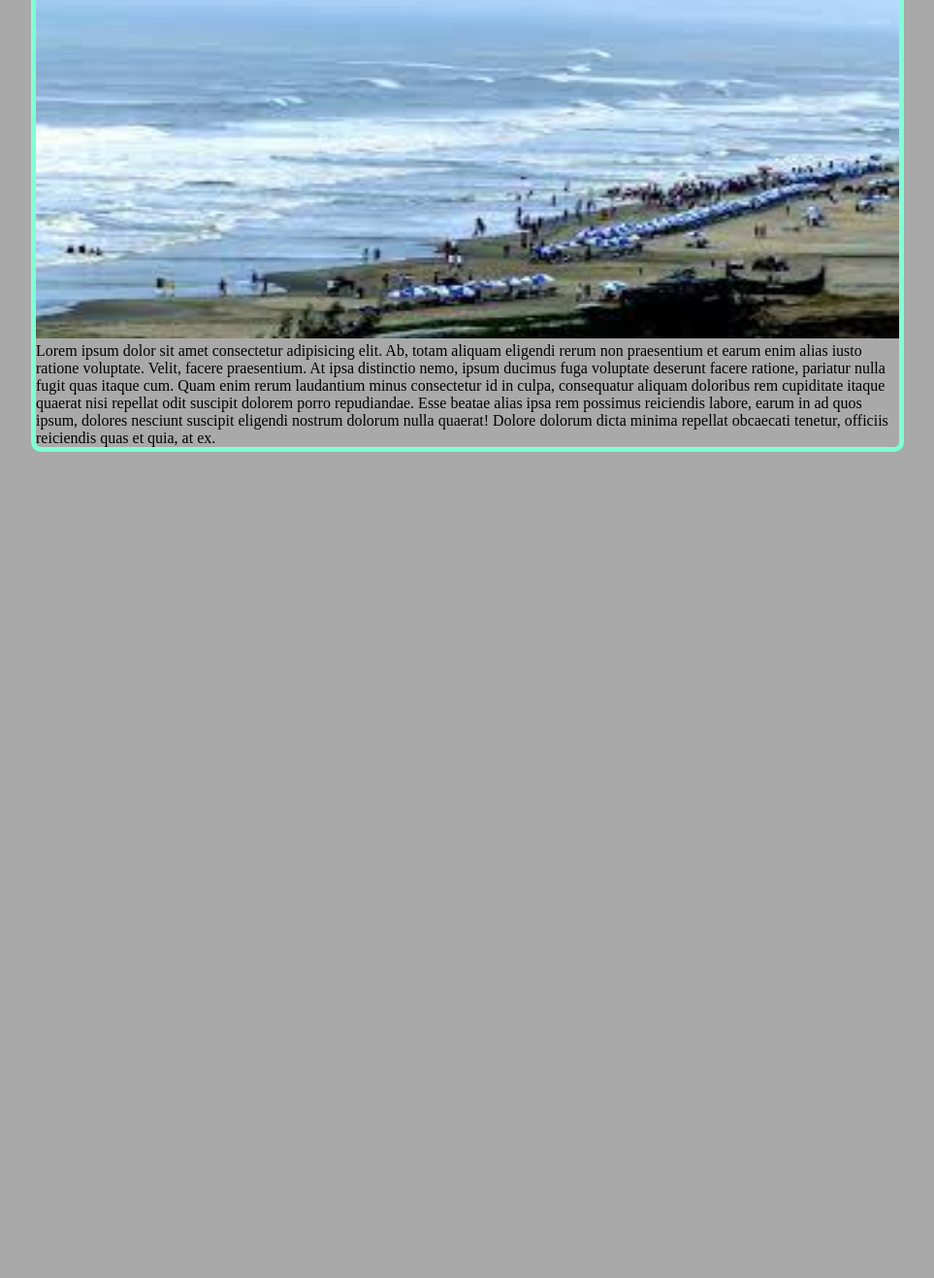
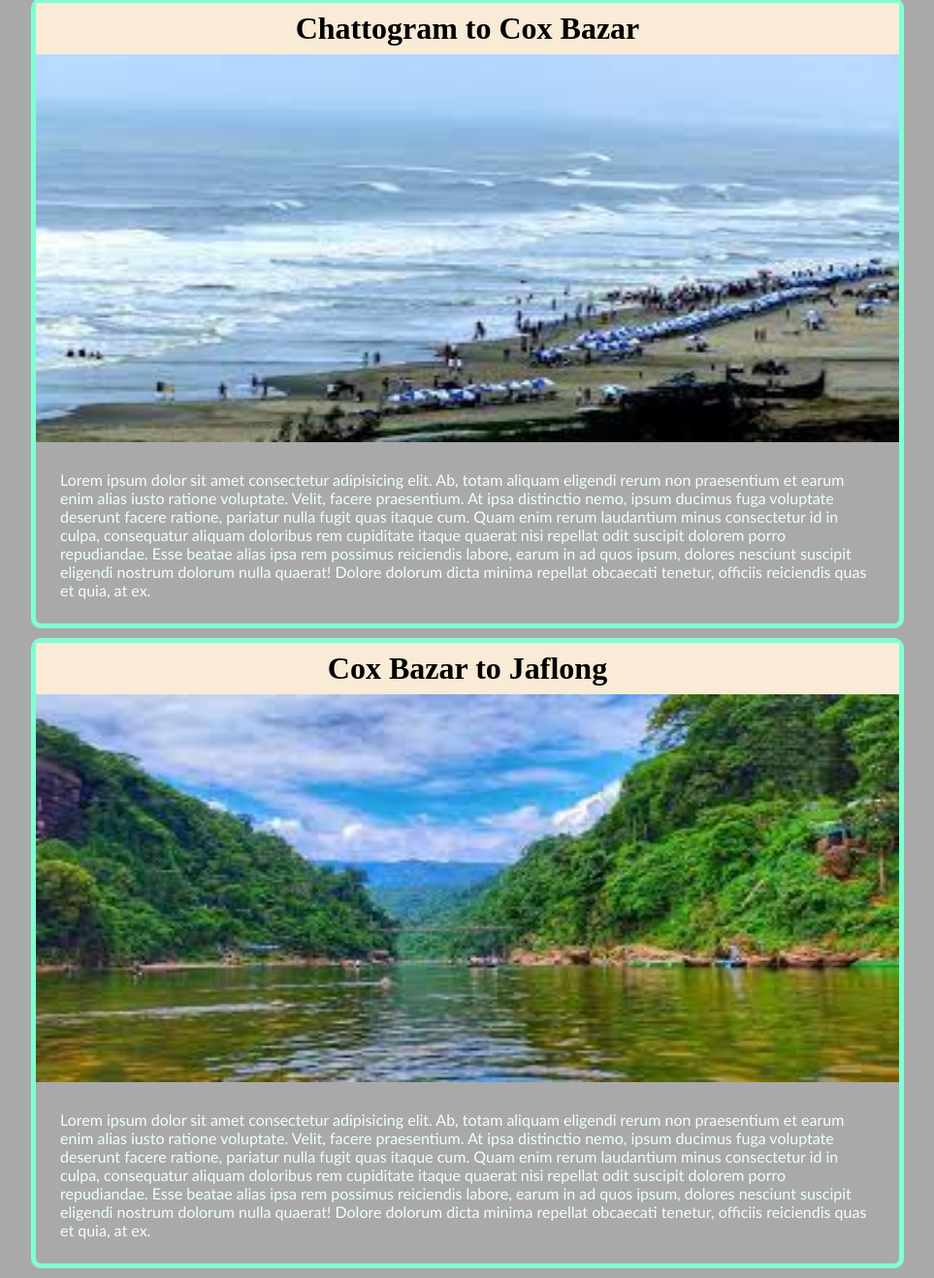
Before and after one commit to mdmamunhp09/my-first-blog, a plain HTML site: page index.html in a window 1280 px wide. Shown: the part 672-1990 px from the top of the page at 97% size, without its empty margins (158-1121 px from the left). Before the commit the page ends 1148 px from the top, so only its background shows below. Drawn offline with Linux system fonts and the light colour scheme.

Commit message:
coxbazar to jaflong

```diff
--- a/Css/sytle.css
+++ b/Css/sytle.css
@@ -24,7 +24,7 @@ img{
     margin:10px 0px;
     border-radius: 10px;
 }
-/* p{
+p{
     padding: 25px;
     color:azure;
     font-family: 'Trebuchet MS', 'Lucida Sans Unicode', 'Lucida Grande', 'Lucida Sans', Arial, sans-serif;
@@ -37,4 +37,4 @@ h1{
     padding:8px;
     font-family: 'Times New Roman', Times, serif;
     text-align:center;
-} */
+}
--- a/index.html
+++ b/index.html
@@ -22,7 +22,13 @@
          </div>
         <p>Lorem ipsum dolor sit amet consectetur adipisicing elit. Ab, totam aliquam eligendi rerum non praesentium et earum enim alias iusto ratione voluptate. Velit, facere praesentium. At ipsa distinctio nemo, ipsum ducimus fuga voluptate deserunt facere ratione, pariatur nulla fugit quas itaque cum. Quam enim rerum laudantium minus consectetur id in culpa, consequatur aliquam doloribus rem cupiditate itaque quaerat nisi repellat odit suscipit dolorem porro repudiandae. Esse beatae alias ipsa rem possimus reiciendis labore, earum in ad quos ipsum, dolores nesciunt suscipit eligendi nostrum dolorum nulla quaerat! Dolore dolorum dicta minima repellat obcaecati tenetur, officiis reiciendis quas et quia, at ex.</p>
     </div>
-
+    <div class="blogs">
+        <h1>Cox Bazar to Jaflong</h1>
+        <div class="img">
+            <img src="images/download (1).jpeg" alt="">
+         </div>
+        <p>Lorem ipsum dolor sit amet consectetur adipisicing elit. Ab, totam aliquam eligendi rerum non praesentium et earum enim alias iusto ratione voluptate. Velit, facere praesentium. At ipsa distinctio nemo, ipsum ducimus fuga voluptate deserunt facere ratione, pariatur nulla fugit quas itaque cum. Quam enim rerum laudantium minus consectetur id in culpa, consequatur aliquam doloribus rem cupiditate itaque quaerat nisi repellat odit suscipit dolorem porro repudiandae. Esse beatae alias ipsa rem possimus reiciendis labore, earum in ad quos ipsum, dolores nesciunt suscipit eligendi nostrum dolorum nulla quaerat! Dolore dolorum dicta minima repellat obcaecati tenetur, officiis reiciendis quas et quia, at ex.</p>
+    </div>
    </div>
 </body>
 </html>
```
